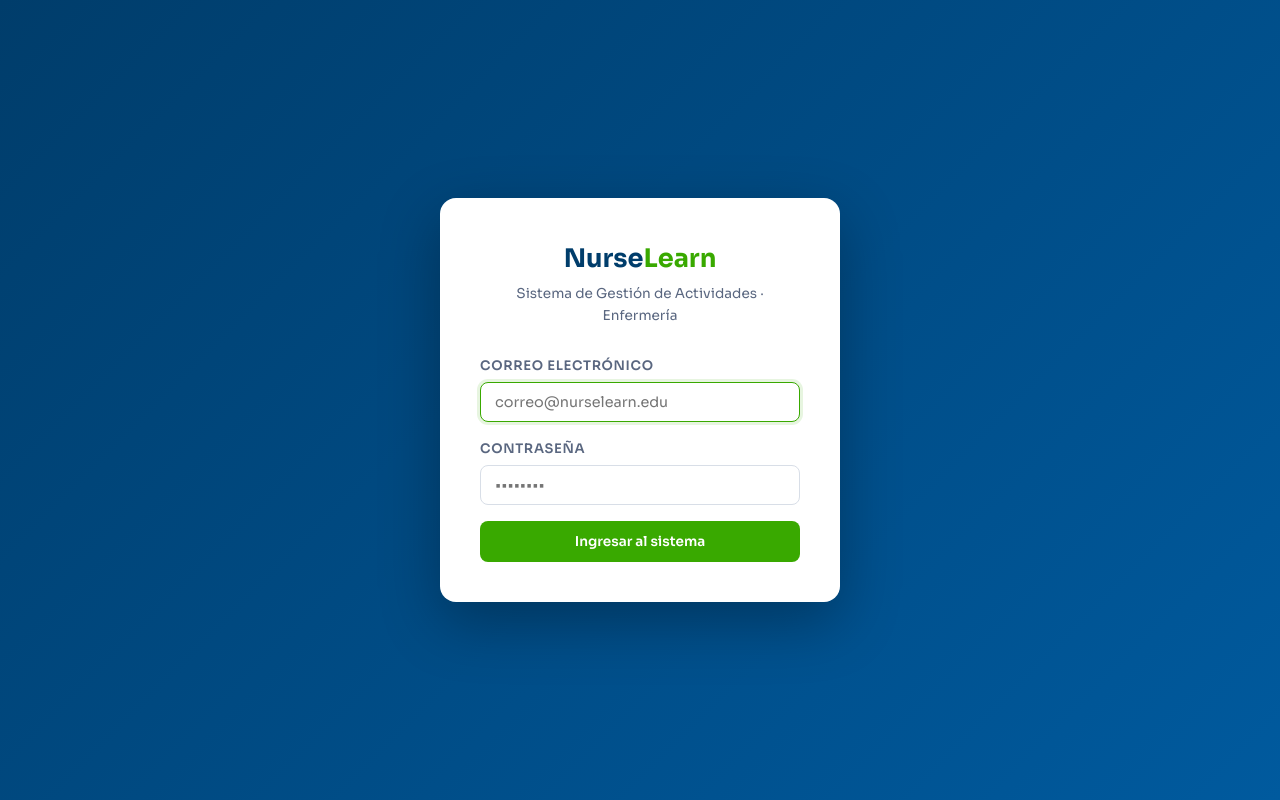
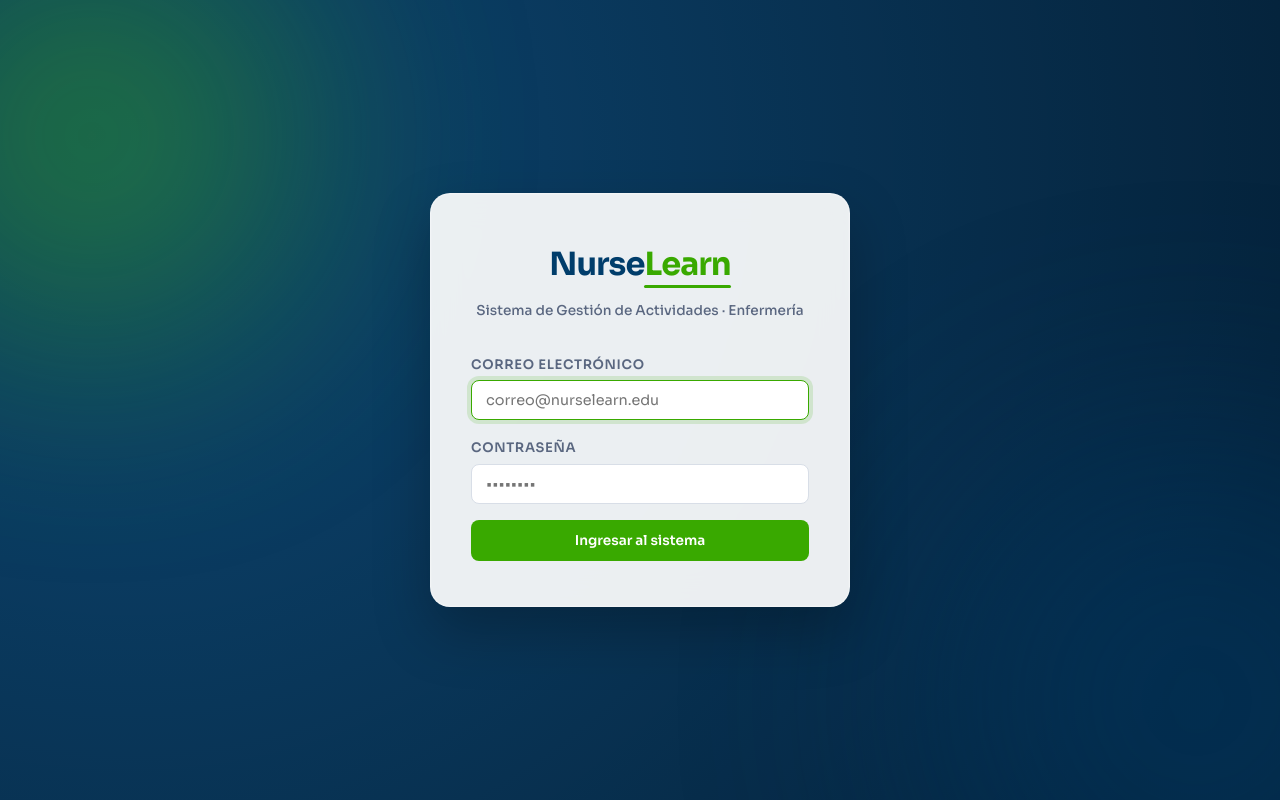
Before and after one commit to sahiramvs162007-oss/Nurselearn, a Node server app: page /auth/login in a window 1280 px wide. Run offline with Node 20, Linux system fonts and the light colour scheme; some libraries are stand-ins or nearby versions.

Commit message:
style: Rediseño premium de la pantalla de login con glassmorphism y animaciones

```diff
--- a/public/css/main.css
+++ b/public/css/main.css
@@ -440,35 +440,136 @@ input:checked + .slider::before { transform: translateX(18px); }
 /* ── LOGIN PAGE ──────────────────────────────────────── */
 .login-page {
   min-height: 100vh;
-  background: linear-gradient(135deg, var(--azul) 0%, #005a9e 100%);
+  position: relative;
+  background: radial-gradient(circle at 10% 20%, rgba(0, 61, 107, 0.95) 0%, rgba(0, 31, 56, 0.98) 90%);
   display: flex;
   align-items: center;
   justify-content: center;
   padding: 20px;
+  overflow: hidden;
+}
+
+/* Efectos visuales de fondo (esferas de color difusas) */
+.login-page::before, .login-page::after {
+  content: '';
+  position: absolute;
+  border-radius: 50%;
+  filter: blur(120px);
+  z-index: 1;
+  opacity: 0.45;
+  pointer-events: none;
+}
+
+.login-page::before {
+  width: 400px;
+  height: 400px;
+  background: var(--verde);
+  top: -10%;
+  left: -10%;
+  animation: floatBG 15s ease-in-out infinite alternate;
+}
+
+.login-page::after {
+  width: 500px;
+  height: 500px;
+  background: var(--azul);
+  bottom: -15%;
+  right: -10%;
+  animation: floatBG 20s ease-in-out infinite alternate-reverse;
+}
+
+@keyframes floatBG {
+  0% { transform: translate(0, 0) scale(1); }
+  100% { transform: translate(50px, 40px) scale(1.1); }
+}
+
+@keyframes slideUpFade {
+  from {
+    opacity: 0;
+    transform: translateY(30px);
+  }
+  to {
+    opacity: 1;
+    transform: translateY(0);
+  }
 }
 
 .login-card {
-  background: var(--blanco);
-  border-radius: 16px;
-  padding: 40px;
+  background: rgba(255, 255, 255, 0.92);
+  backdrop-filter: blur(16px);
+  -webkit-backdrop-filter: blur(16px);
+  border-radius: 20px;
+  padding: 45px 40px;
   width: 100%;
-  max-width: 400px;
-  box-shadow: 0 20px 60px rgba(0,0,0,0.3);
+  max-width: 420px;
+  border: 1px solid rgba(255, 255, 255, 0.35);
+  box-shadow: 0 25px 55px rgba(0, 0, 0, 0.25),
+              0 0 0 1px rgba(255, 255, 255, 0.1) inset;
+  z-index: 2;
+  animation: slideUpFade 0.65s cubic-bezier(0.16, 1, 0.3, 1) both;
 }
 
 .login-logo {
   text-align: center;
-  margin-bottom: 28px;
+  margin-bottom: 32px;
 }
 
 .login-logo h1 {
-  font-size: 1.6rem;
+  font-size: 2rem;
   font-weight: 700;
   color: var(--azul);
+  letter-spacing: -0.03em;
 }
 
-.login-logo span { color: var(--verde); }
-.login-logo p { color: var(--texto-suave); font-size: 0.85rem; margin-top: 4px; }
+.login-logo h1 span {
+  color: var(--verde);
+  position: relative;
+}
+
+.login-logo h1 span::after {
+  content: '';
+  position: absolute;
+  bottom: -4px;
+  left: 0;
+  width: 100%;
+  height: 3px;
+  background: var(--verde);
+  border-radius: 10px;
+}
+
+.login-logo p {
+  color: var(--texto-suave);
+  font-size: 0.85rem;
+  margin-top: 10px;
+  font-weight: 500;
+}
+
+/* Transiciones interactivas en inputs de login */
+.login-card .form-group input {
+  transition: all 0.25s cubic-bezier(0.4, 0, 0.2, 1);
+  border-width: 1.5px;
+}
+
+.login-card .form-group input:focus {
+  border-color: var(--verde);
+  box-shadow: 0 0 0 4px rgba(57, 169, 0, 0.15);
+  transform: translateY(-1px);
+}
+
+.login-card .btn-primary {
+  transition: all 0.25s cubic-bezier(0.4, 0, 0.2, 1);
+  position: relative;
+  overflow: hidden;
+}
+
+.login-card .btn-primary:hover {
+  transform: translateY(-2px);
+  box-shadow: 0 8px 20px rgba(57, 169, 0, 0.3);
+}
+
+.login-card .btn-primary:active {
+  transform: translateY(0);
+}
 
 /* ── RICH TEXT CONTENT ───────────────────────────────── */
 .rich-content { line-height: 1.8; }
```
